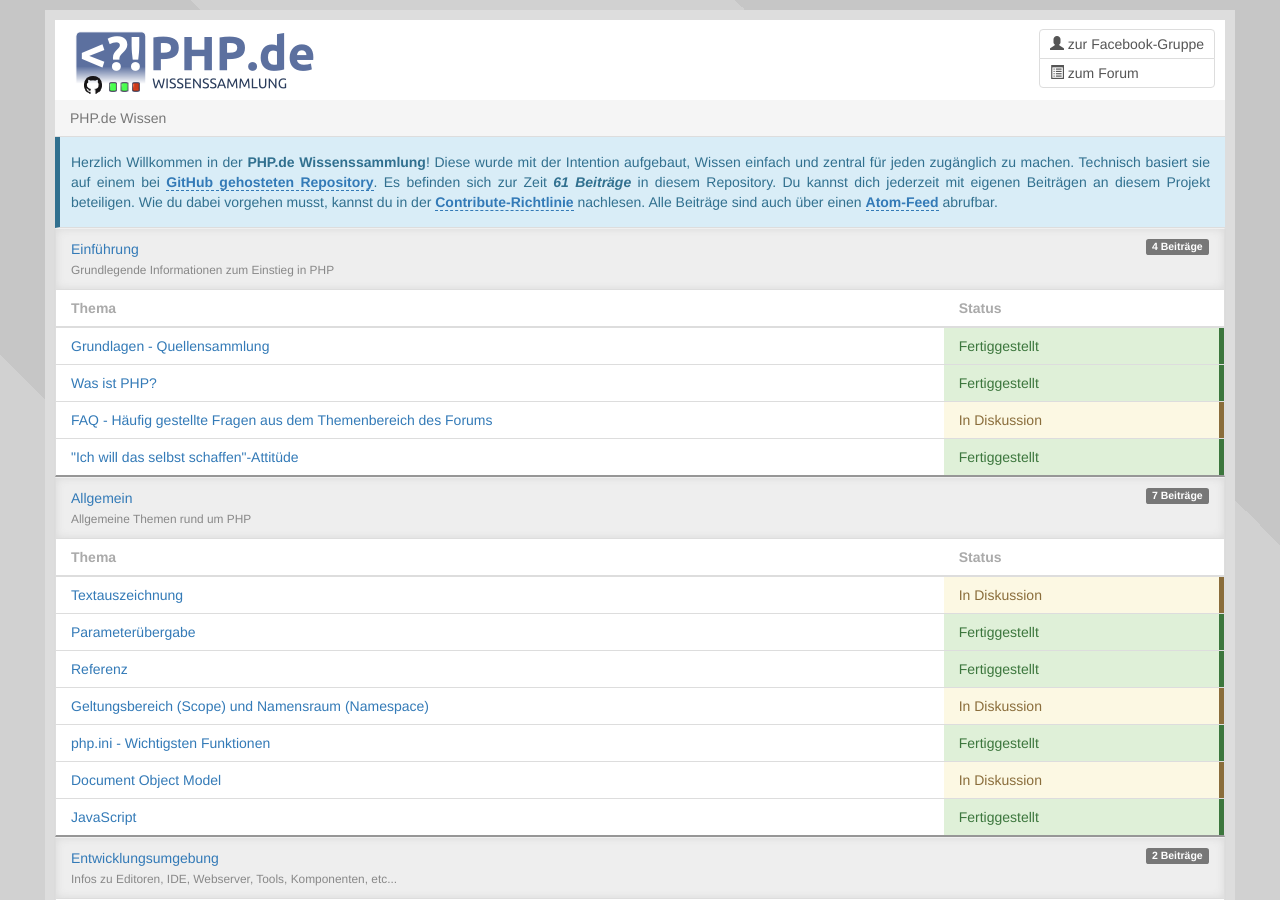
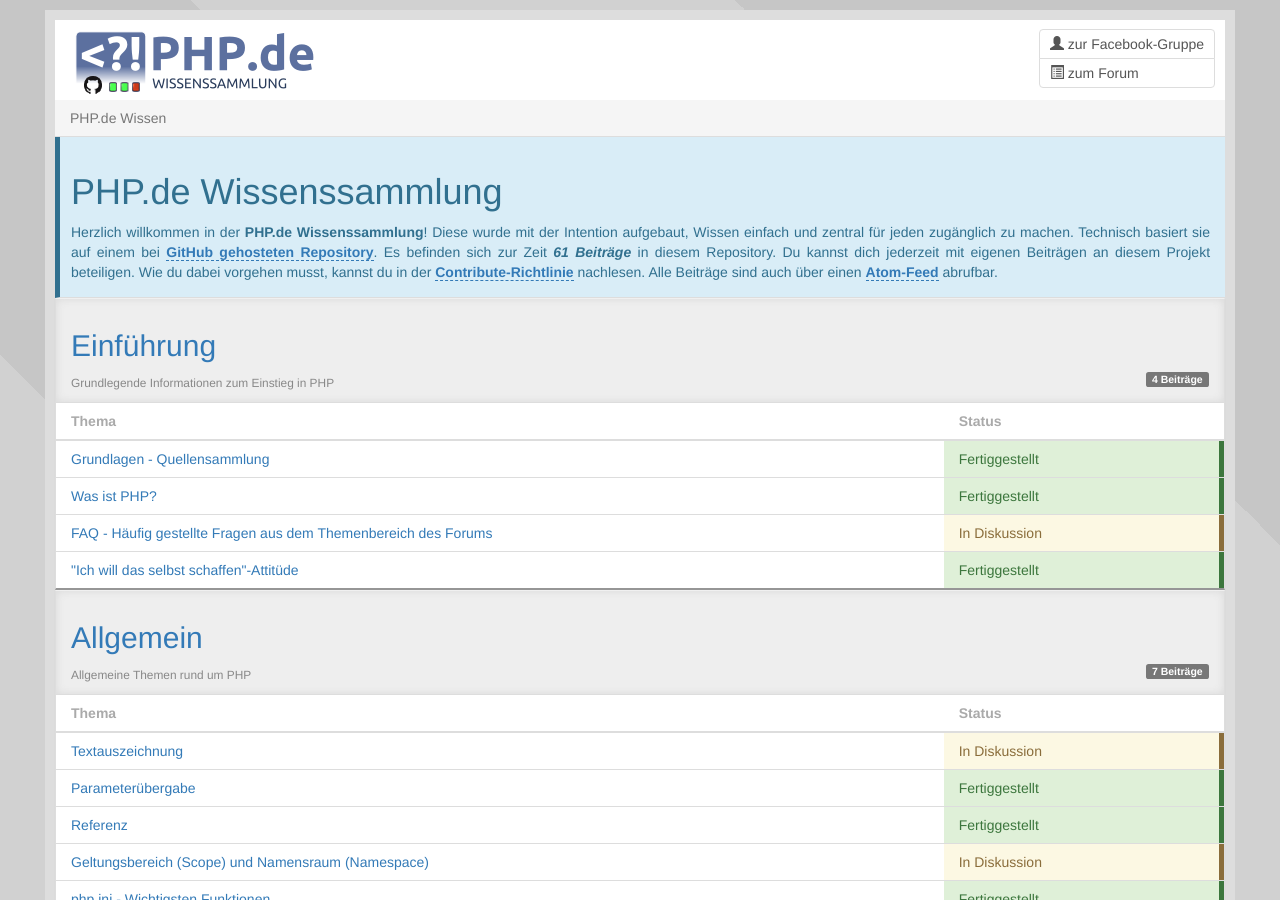
Before and after one commit to php-de/php-de.github.io, a Jekyll site: the page built from index.md, in a window 1280 px wide and 900 px high. Built offline with Jekyll 4.4.1, drawn with Linux system fonts in a browser that asks for light colours; nearby versions of some CDN libraries.

Commit message:
Allgemein: Fügt Headings auf Startseite hinzu.

```diff
--- a/_layouts/front.html
+++ b/_layouts/front.html
@@ -9,7 +9,7 @@ layout: default
 <div class="group-panel panel panel-default">
     {% for current in site.pages %}{% if sitegroup.name == current.group %}{% assign cgcount = cgcount |plus:1 %}{% endif %}{% endfor %}
     <div class="panel-heading shadowed">
-        <a id="{{ sitegroup.anchor }}" href="#{{ sitegroup.anchor}}">{{ sitegroup.name | xml_escape }}<span class="label label-default pull-right">{{ cgcount }} {% if cgcount > 1 %}Beiträge{% else %}Beitrag{% endif %}</span></a>
+        <h2><a id="{{ sitegroup.anchor }}" href="#{{ sitegroup.anchor}}">{{ sitegroup.name | xml_escape }}</a></h2><span class="label label-default pull-right">{{ cgcount }} {% if cgcount > 1 %}Beiträge{% else %}Beitrag{% endif %}</span>
         <p style="margin-bottom:0; color:#888;"><small>{{ sitegroup.desc | xml_escape }}</small></p>
     </div>
     <table class="table groups-table">
--- a/index.md
+++ b/index.md
@@ -13,4 +13,6 @@ title: index
     {% endfor %}
 {% endfor %}
 
-Herzlich Willkommen in der **PHP.de Wissenssammlung**! Diese wurde mit der Intention aufgebaut, Wissen einfach und zentral für jeden zugänglich zu machen. Technisch basiert sie auf einem bei **[GitHub gehosteten Repository](https://github.com/php-de/php-de.github.io)**. Es befinden sich zur Zeit ***{{ pageCounter }} Beiträge*** in diesem Repository. Du kannst dich jederzeit mit eigenen Beiträgen an diesem Projekt beteiligen. Wie du dabei vorgehen musst, kannst du in der **[Contribute-Richtlinie]({{ page.root }}/jumpto/contribute/)** nachlesen. Alle Beiträge sind auch über einen **[Atom-Feed]({{ page.root }}/feed/atom.xml)** abrufbar.
+# PHP.de Wissenssammlung
+
+Herzlich willkommen in der **PHP.de Wissenssammlung**! Diese wurde mit der Intention aufgebaut, Wissen einfach und zentral für jeden zugänglich zu machen. Technisch basiert sie auf einem bei **[GitHub gehosteten Repository](https://github.com/php-de/php-de.github.io)**. Es befinden sich zur Zeit ***{{ pageCounter }} Beiträge*** in diesem Repository. Du kannst dich jederzeit mit eigenen Beiträgen an diesem Projekt beteiligen. Wie du dabei vorgehen musst, kannst du in der **[Contribute-Richtlinie]({{ page.root }}/jumpto/contribute/)** nachlesen. Alle Beiträge sind auch über einen **[Atom-Feed]({{ page.root }}/feed/atom.xml)** abrufbar.
```
